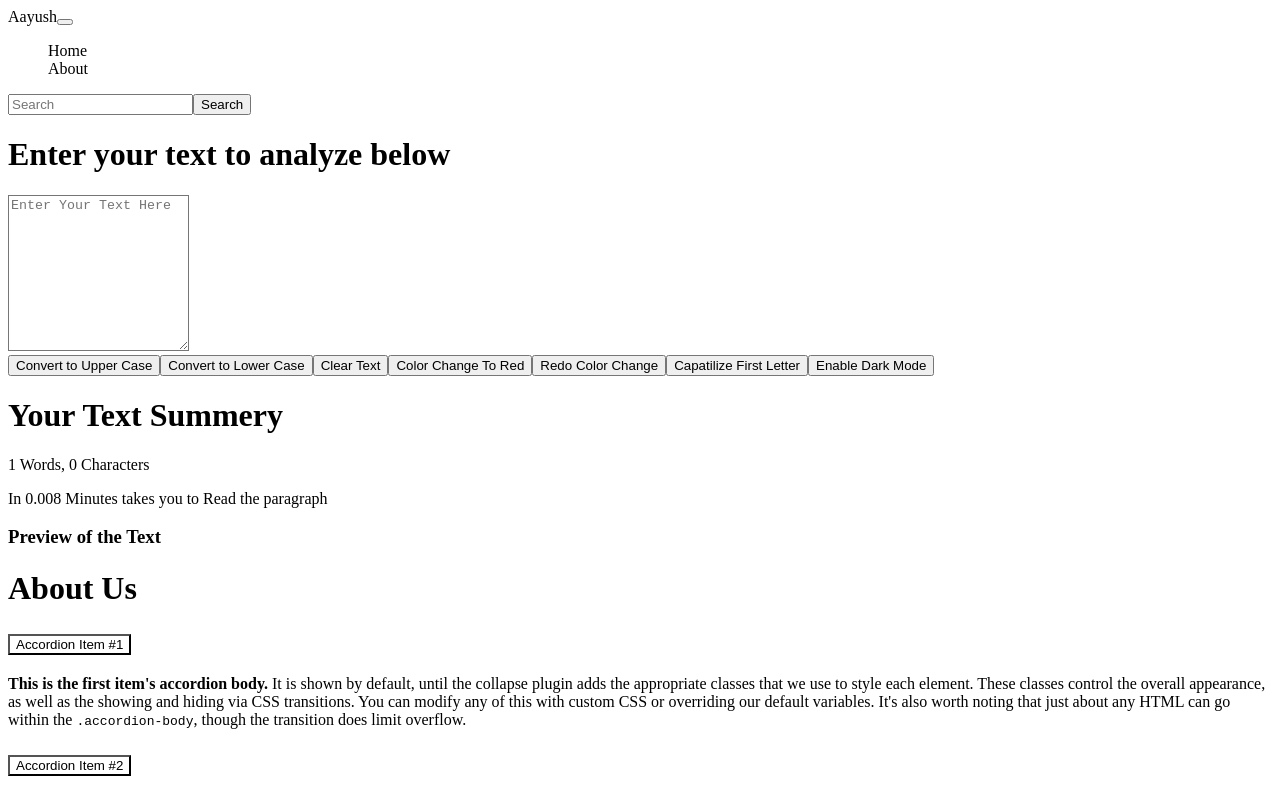
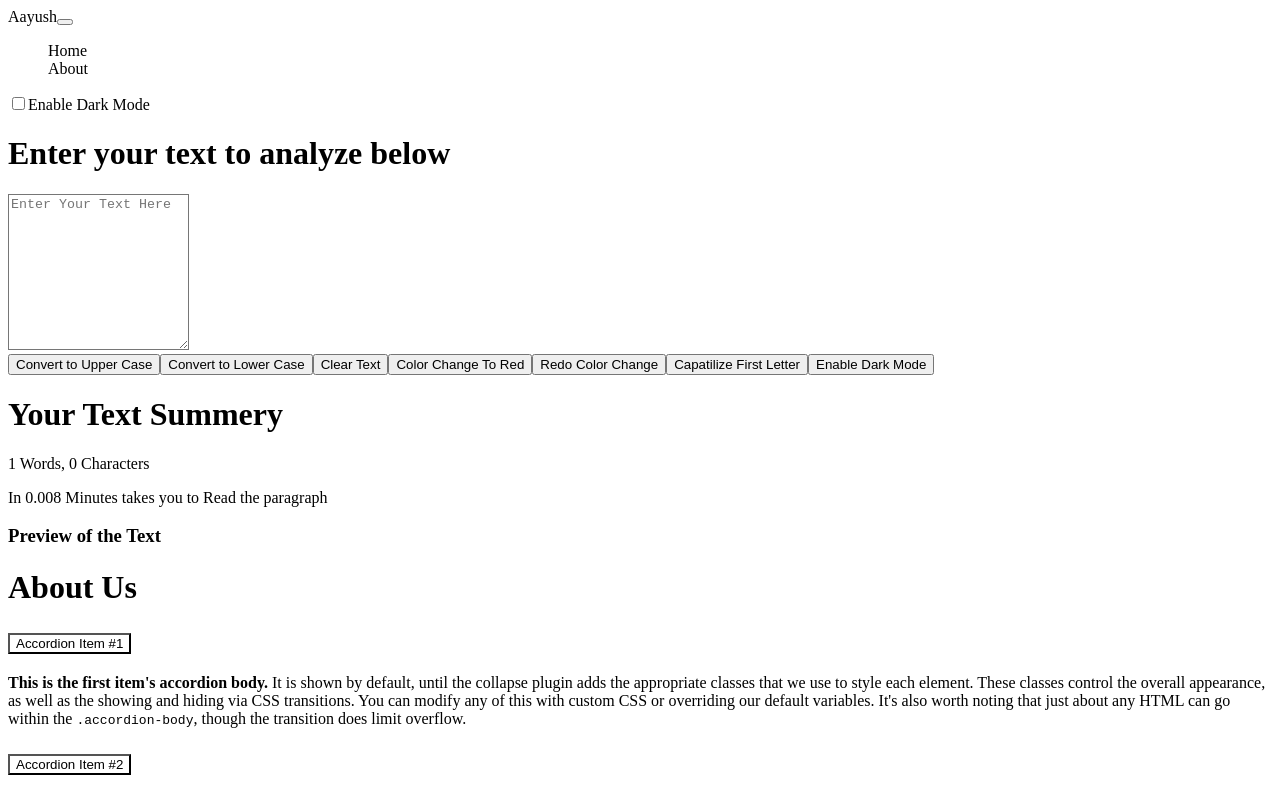
Before and after one commit to mr-prasai2004/Learning_React, a React (Create React App) app in the folder learning_react/: page / in a window 1280 px wide. Shown: the top 795 px of the page. Built offline with nearby package versions, Linux system fonts and the light colour scheme; the HTML template or start-up script is replaced by a standard one.

Commit message:
Created Dark Mode

```diff
--- a/learning_react/src/components/Navbar.js
+++ b/learning_react/src/components/Navbar.js
@@ -1,9 +1,17 @@
-import React from "react";
+import React, { useState } from "react";
 import PropTypes from "prop-types";
 
 export default function Navbar(props) {
+  // State to track the switch (ON/OFF)
+  const [isToggled, setIsToggled] = useState(false);
+
+  // Function to handle switch toggle
+  const handleToggle = () => {
+    setIsToggled(!isToggled);
+    console.log(isToggled ? "Switch is OFF" : "Switch is ON");
+  };
+
   return (
-
     <nav className="navbar navbar-expand-lg navbar-dark bg-dark">
       <div className="container-fluid">
         <a className="navbar-brand" href="/">
@@ -33,19 +41,26 @@ export default function Navbar(props) {
               </a>
             </li>
           </ul>
-          <form className="d-flex" role="search">
+
+          {/* On/Off switch */}
+          <div className="form-check form-switch text-white">
             <input
-              className="form-control me-2"
-              type="search"
-              placeholder="Search"
-              aria-label="Search"
+              className="form-check-input"
+              type="checkbox"
+              id="toggleSwitch"
+              checked={isToggled}
+              onChange={handleToggle}
             />
-            <button className="btn btn-outline-primary" type="submit">
-              Search
-            </button>
-          </form>
+            <label className="form-check-label" htmlFor="toggleSwitch">
+              {isToggled ? "Enable Light Mode" : "Enable Dark Mode"}
+            </label>
+          </div>
         </div>
       </div>
     </nav>
   );
 }
+
+Navbar.propTypes = {
+  title: PropTypes.string.isRequired,
+};
--- a/learning_react/src/components/TextForm.js
+++ b/learning_react/src/components/TextForm.js
@@ -54,7 +54,6 @@ const Redo=()=>{
 
     }
     }
-
   return (
     <>
     <div className='container' style={myStyle}>
```
